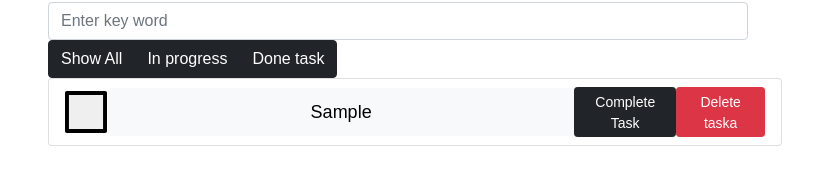
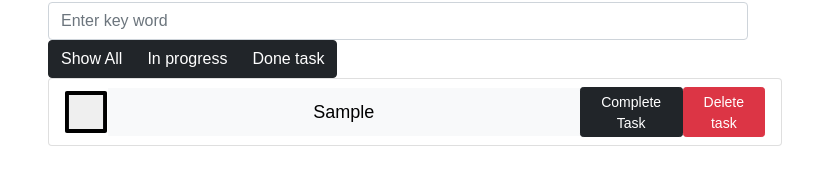
Before and after one commit to maximbalyk/todoListForTest, a React (Create React App) app: page / in a window 1280 px wide. Both pictures are taken after typing "Sample" into the empty fields and a click on the button "Add Task". Shown: the part 154-338 px from the top of the page, without its empty margins (242-1055 px from the left). Built offline with nearby package versions, Linux system fonts and the light colour scheme.

Commit message:
fixed text

```diff
--- a/src/components/TodoTask.tsx
+++ b/src/components/TodoTask.tsx
@@ -47,7 +47,7 @@ const TodoTask = ({ task, deleteTask, completeTask }: Props) => {
           deleteTask(task.id);
         }}
       >
-        Delete taska
+        Delete task
       </button>
     </div>
   );
```
